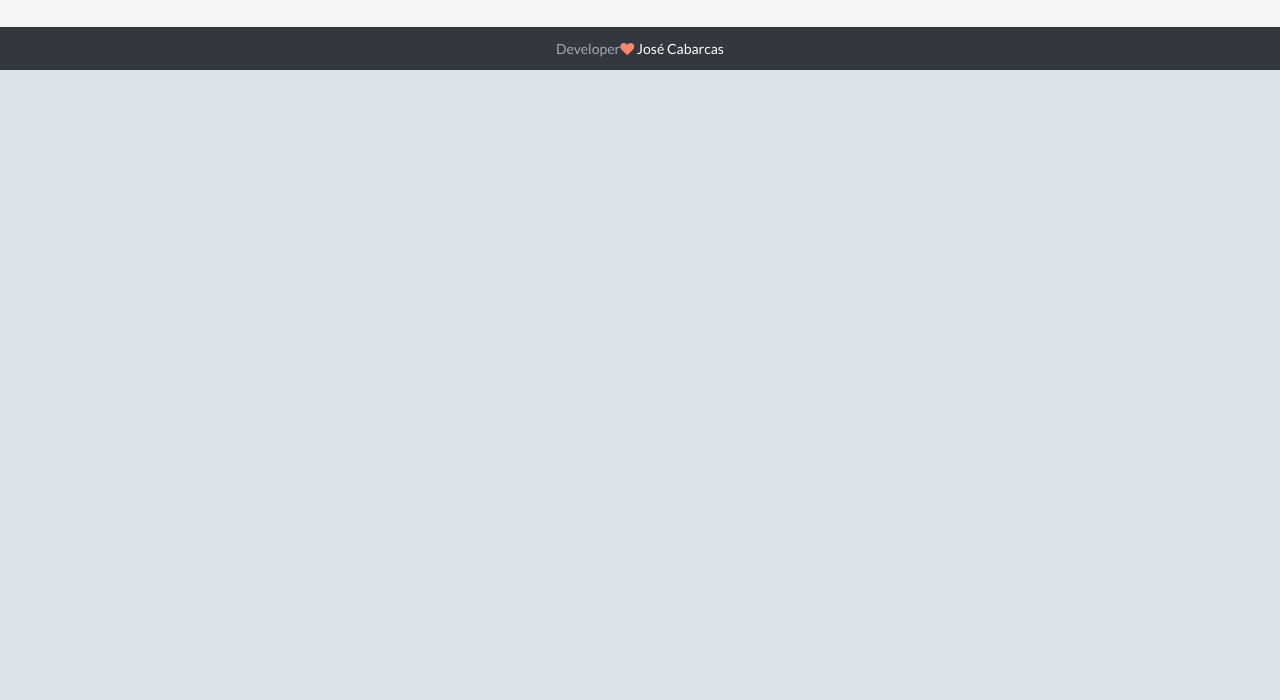
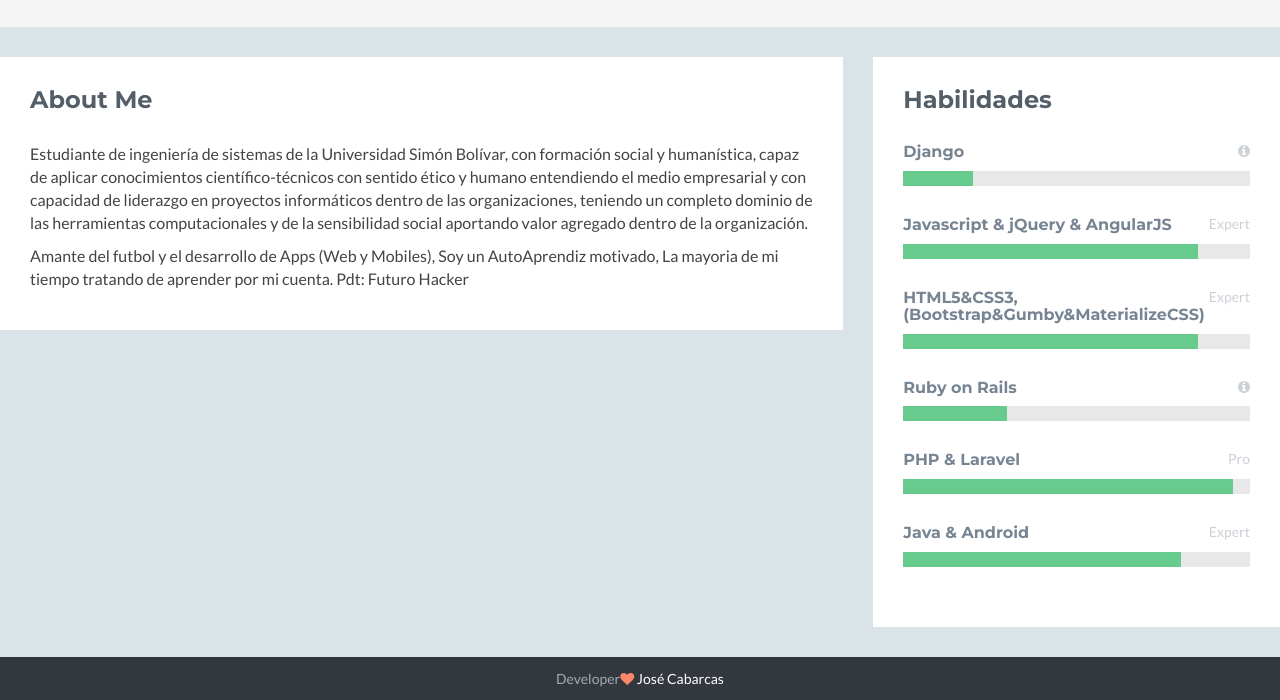
Before and after one commit to joseocabarcas/joseomar94.github.io, a plain HTML site: page index.html in a window 1280 px wide. Shown: the part 223-923 px from the top of the page. Before the commit the page ends 800 px from the top, so only its background shows below. Drawn offline with Linux system fonts and the light colour scheme.

Commit message:
Tercer commit con habilidades y about me

```diff
--- a/assets/css/styles.css
+++ b/assets/css/styles.css
@@ -170,6 +170,7 @@ iframe {
   padding-bottom: 60px;
 }
 .section {
+  margin-top: 30px;
   margin-bottom: 30px;
 }
 .section .section-inner {
--- a/assets/js/main.js
+++ b/assets/js/main.js
@@ -1,8 +1,4 @@
-jQuery(document).r0 with respect to paths you removed.
-Paths like 'css/font-awesome.min.css' that are
-removed from your working tree are ignored with this version of Git.
-
-eady(function($) {
+jQuery(document).ready(function($) {
 
 
     /*======= Skillset *=======*/
--- a/index.html
+++ b/index.html
@@ -1,9 +1,7 @@
 <!DOCTYPE html>
-<!--[if IE 8]> <html lang="en" class="ie8"> <![endif]-->
-<!--[if IE 9]> <html lang="en" class="ie9"> <![endif]-->
-<!--[if !IE]><!--> <html lang="en"> <!--<![endif]-->
+ <html lang="es">
 <head>
-    <title>Responsive HTML5 Website Template for Developers | 3rd Wave Media</title>
+    <title>José Omar Cabarcas Gutierrez</title>
     <!-- Meta -->
     <meta charset="utf-8">
     <meta http-equiv="X-UA-Compatible" content="IE=edge">
@@ -17,9 +15,6 @@
     <link rel="stylesheet" href="assets/plugins/bootstrap/css/bootstrap.min.css">
     <!-- Plugins CSS -->
     <link rel="stylesheet" href="assets/plugins/font-awesome/css/font-awesome.css">
-    <!-- github acitivity css -->
-
-
 
     <!-- Theme CSS -->
     <link id="theme-style" rel="stylesheet" href="assets/css/styles.css">
@@ -50,6 +45,90 @@
         </div><!--//container-->
     </header><!--//header-->
 
+    <!--*********CONTAINER******** -->
+    <div class="container">
+        <div class="row">
+
+        </div>
+    </div>
+        <div class="row">
+            <div class="col-md-8 col-sm-12 col-xs-12">
+                <section class="about section">
+                    <div class="section-inner">
+                        <h2 class="heading">About Me</h2>
+                        <div class="content">
+                            <p>Estudiante de ingeniería de sistemas de la Universidad Simón Bolívar, con formación social y humanística, capaz de aplicar conocimientos científico-técnicos con sentido ético y humano entendiendo el medio empresarial y con capacidad de liderazgo en proyectos informáticos dentro de las organizaciones, teniendo un completo dominio de las herramientas computacionales y de la sensibilidad social aportando valor agregado dentro de la organización.</p>
+
+                            <p>Amante del futbol y el desarrollo de Apps (Web y Mobiles), Soy un AutoAprendiz motivado, La mayoria de mi tiempo tratando de aprender por mi cuenta. Pdt: Futuro Hacker</p>
+
+                        </div><!--//content-->
+                    </div><!--//section-inner-->
+                </section><!--//section-->
+            </div>
+            <div class="secondary col-md-4 col-sm-12 col-xs-12">
+                <aside class="skills aside section">
+                    <div class="section-inner">
+                        <h2 class="heading">Habilidades</h2>
+                        <div class="content">
+                            <p class="intro"></p>
+
+                            <div class="skillset">
+
+                                <div class="item">
+                                    <h3 class="level-title">Django<span class="level-label" data-toggle="tooltip" data-placement="left" data-animation="true" title="Estoy en proceso de aprendizaje"><i class="fa fa-info-circle"></i></span></h3>
+                                    <div class="level-bar">
+                                        <div class="level-bar-inner" data-level="20%">
+                                        </div>
+                                    </div><!--//level-bar-->
+                                </div><!--//item-->
+
+                                <div class="item">
+                                    <h3 class="level-title">Javascript &amp; jQuery &amp; AngularJS<span class="level-label">Expert</span></h3>
+                                    <div class="level-bar">
+                                        <div class="level-bar-inner" data-level="85%">
+                                        </div>
+                                    </div><!--//level-bar-->
+                                </div><!--//item-->
+
+                                <div class="item">
+                                    <h3 class="level-title">HTML5&amp;CSS3, (Bootstrap&amp;Gumby&amp;MaterializeCSS)<span class="level-label">Expert</span></h3>
+                                    <div class="level-bar">
+                                        <div class="level-bar-inner" data-level="85%">
+                                        </div>
+                                    </div><!--//level-bar-->
+                                </div><!--//item-->
+
+                                <div class="item">
+                                    <h3 class="level-title">Ruby on Rails<span class="level-label" title="Estoy en proceso de aprendizaje"><i class="fa fa-info-circle"></i></span></h3>
+                                    <div class="level-bar">
+                                        <div class="level-bar-inner" data-level="30%">
+                                        </div>
+                                    </div><!--//level-bar-->
+                                </div><!--//item-->
+
+                                <div class="item">
+                                    <h3 class="level-title">PHP &amp; Laravel<span class="level-label">Pro</span></h3>
+                                    <div class="level-bar">
+                                        <div class="level-bar-inner" data-level="95%">
+                                        </div>
+                                    </div><!--//level-bar-->
+                                </div><!--//item-->
+
+                                <div class="item">
+                                    <h3 class="level-title">Java &amp; Android<span class="level-label" title="Estoy empezando en Android y Principios de Material Design">Expert</span></h3>
+                                    <div class="level-bar">
+                                        <div class="level-bar-inner" data-level="80%">
+                                        </div>
+                                    </div><!--//level-bar-->
+                                </div><!--//item-->
+
+
+                            </div>
+                        </div><!--//content-->
+                    </div><!--//section-inner-->
+                </aside><!--//section-->
+            </div><!--Fin Div al izq-->
+        </div>
 
 
     <!-- ******FOOTER****** -->
```
